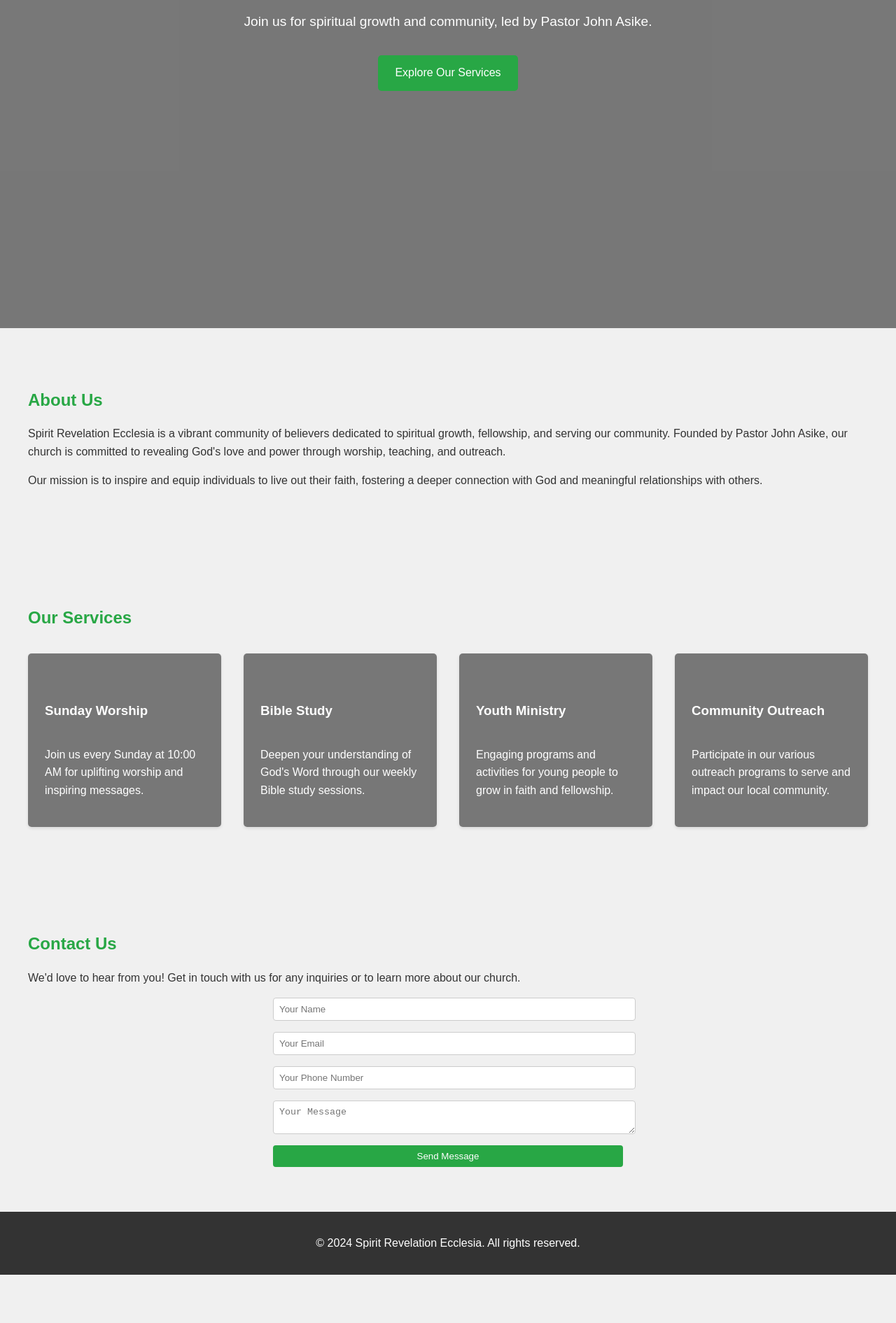
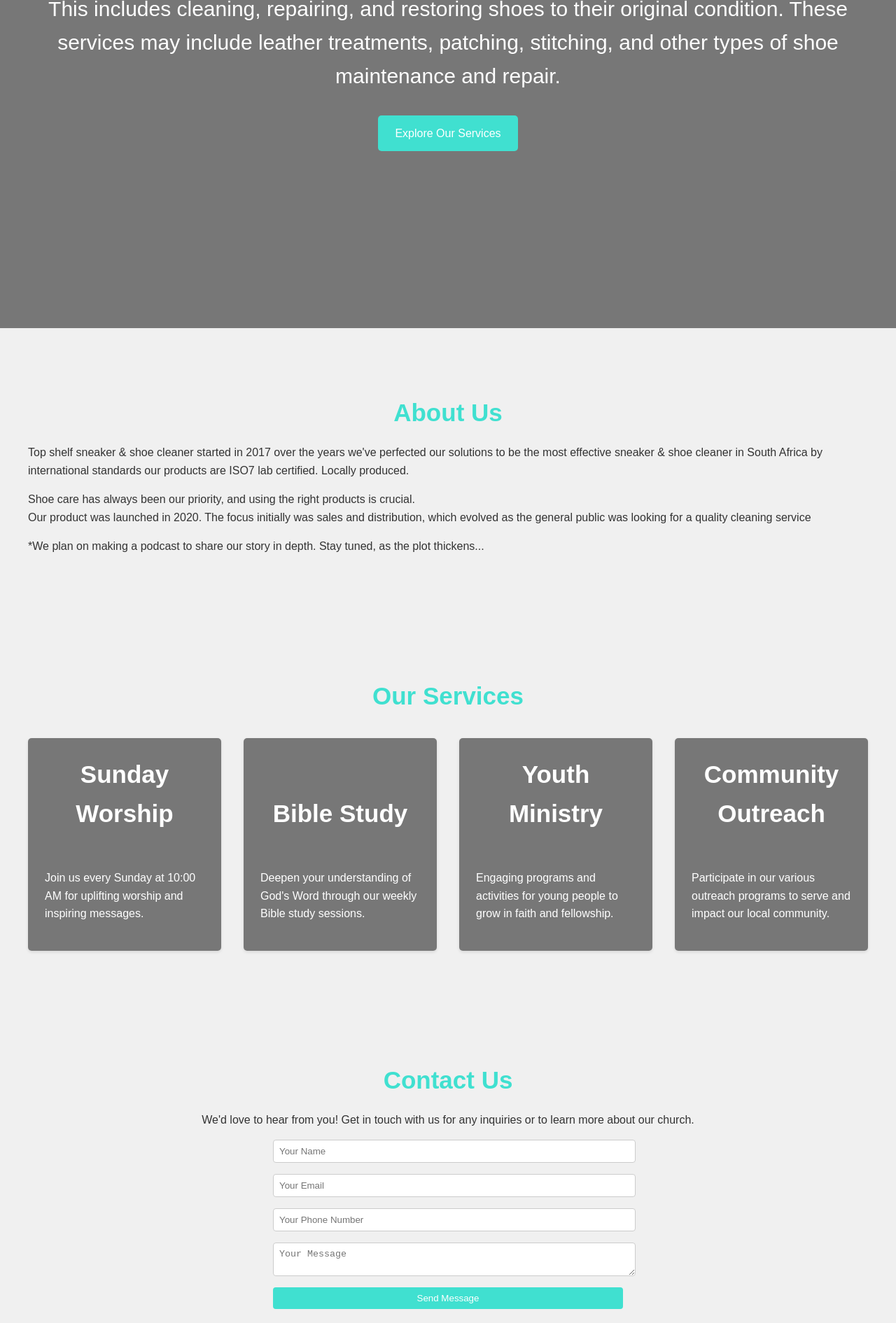
Before and after one commit to MihlaliKota/TopShelf, a plain HTML site: page index.html in a window 1280 px wide. Shown: the part 519-2410 px from the top of the page at 70% size. Before the commit the page ends 2341 px from the top, so only its background shows below. Drawn offline with Linux system fonts and the light colour scheme; a web font is replaced by a local one.

Commit message:
info updated

```diff
--- a/index.html
+++ b/index.html
@@ -29,7 +29,7 @@
         <section id="home" class="hero">
             <div class="hero-content">
                 <h2>Welcome to TopShelf</h2>
-                <p>Join us for spiritual growth and community, led by Pastor John Asike.</p>
+                <p>The business offers shoe laundry, shoe repair, and cosmetic restoration services.<br>This includes cleaning, repairing, and restoring shoes to their original condition. These services may include leather treatments, patching, stitching, and other types of shoe maintenance and repair.</p>
                 <a href="#services" class="btn">Explore Our Services</a>
             </div>
         </section>
@@ -37,8 +37,9 @@
         <section id="about">
             <div class="section-content">
                 <h2>About Us</h2>
-                <p>Spirit Revelation Ecclesia is a vibrant community of believers dedicated to spiritual growth, fellowship, and serving our community. Founded by Pastor John Asike, our church is committed to revealing God's love and power through worship, teaching, and outreach.</p>
-                <p>Our mission is to inspire and equip individuals to live out their faith, fostering a deeper connection with God and meaningful relationships with others.</p>
+                <p>Top shelf sneaker & shoe cleaner started in 2017 over the years we've perfected our solutions to be the most effective sneaker & shoe cleaner in South Africa by international standards our products are ISO7 lab certified. Locally produced.</p>
+                <p>Shoe care has always been our priority, and using the right products is crucial.<br> Our product was launched in 2020. The focus initially was sales and distribution, which evolved as the general public was looking for a quality cleaning service</p>
+                <p>*We plan on making a podcast to share our story in depth. Stay tuned, as the plot thickens...</p>
             </div>
         </section>
 
@@ -82,7 +83,7 @@
     </main>
 
     <footer>
-        <p>&copy; 2024 Spirit Revelation Ecclesia. All rights reserved.</p>
+        <p>&copy; 2024 TopShelf. All rights reserved.</p>
     </footer>
 
     <script>
--- a/styles.css
+++ b/styles.css
@@ -9,6 +9,8 @@ body {
 
 h1, h2, h3 {
     font-family: 'Hustle', sans-serif  ;
+    text-align: center;
+    font-size: 35px;
 }
 
 header {
@@ -33,7 +35,7 @@ header {
 .logo h1 {
     margin: 0;
     font-size: 1.5rem;
-    color: #28a745;
+    color:turquoise;
 }
 
 nav ul {
@@ -54,7 +56,7 @@ nav ul li a {
 }
 
 nav ul li a:hover {
-    color: #28a745;
+    color: turquoise;
 }
 
 main {
@@ -97,11 +99,12 @@ main {
 .hero p {
     font-size: 1.2rem;
     margin-bottom: 2rem;
+    font-size: 30px;
 }
 
 .btn {
     display: inline-block;
-    background-color: #28a745;
+    background-color: turquoise;
     color: #fff;
     padding: 0.8rem 1.5rem;
     text-decoration: none;
@@ -109,8 +112,12 @@ main {
     transition: background-color 0.3s ease;
 }
 
+.about p{
+    font-size: 30px;
+}
+
 .btn:hover {
-    background-color: #218838;
+    background-color:purple;
 }
 
 section {
@@ -123,7 +130,7 @@ section {
 }
 
 h2 {
-    color: #28a745;
+    color: turquoise;
     margin-bottom: 1rem;
 }
 
@@ -181,6 +188,10 @@ h2 {
     margin: 0 auto;
 }
 
+#contact p {
+    text-align: center;
+}
+
 #contact-form input, #contact-form textarea {
     width: 100%;
     padding: 0.5rem;
@@ -189,7 +200,7 @@ h2 {
 }
 
 #contact-form button {
-    background-color: #28a745;
+    background-color: turquoise;
     color: #fff;
     border: none;
     padding: 0.5rem 1rem;
@@ -199,7 +210,7 @@ h2 {
 }
 
 #contact-form button:hover {
-    background-color: #218838;
+    background-color: turquoise;
 }
 
 footer {
```
